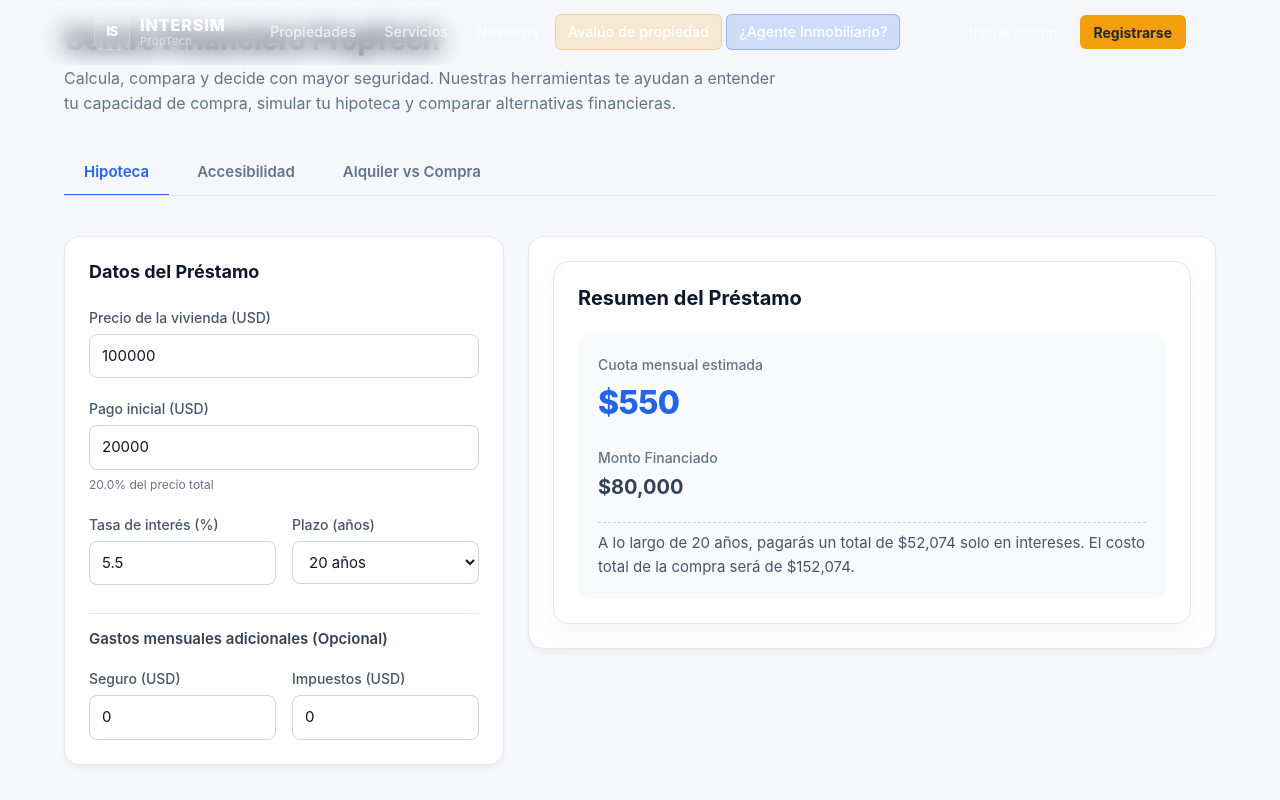
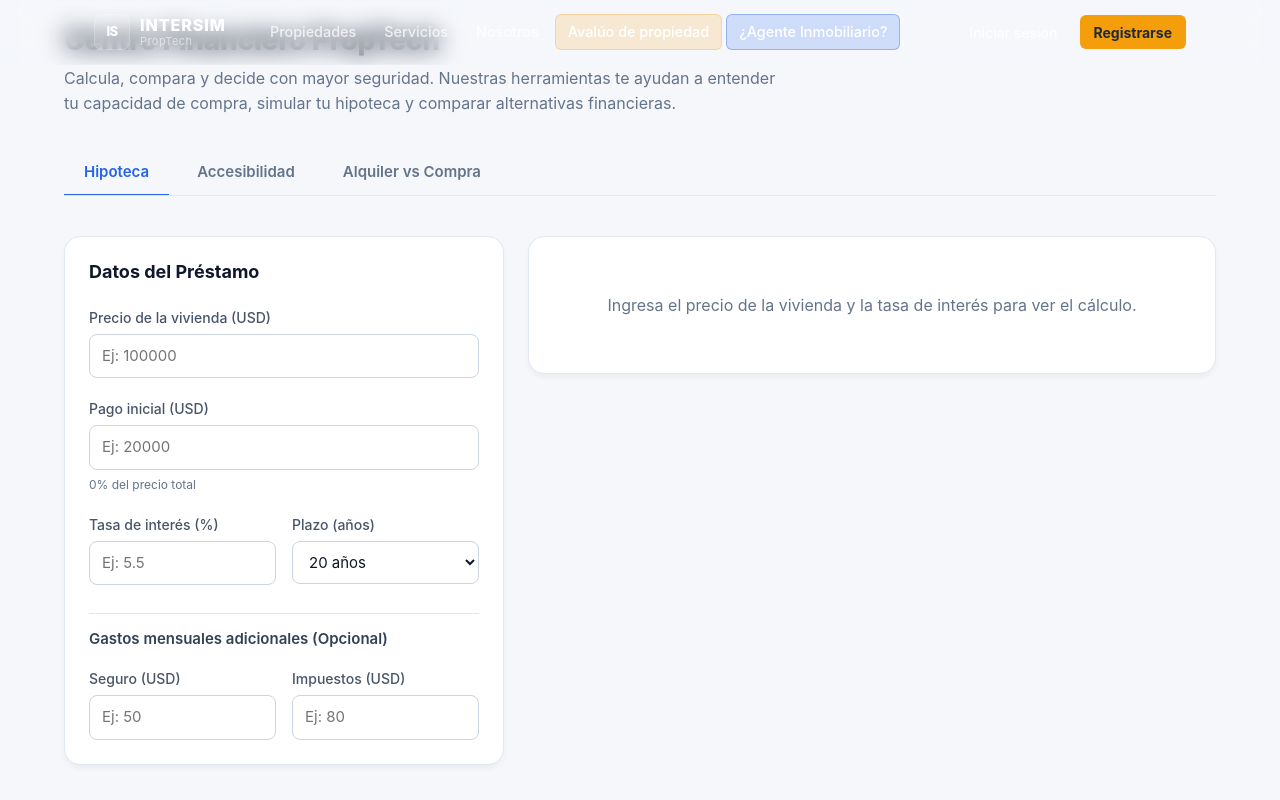
Before and after one commit to jonatan-esprella-lopez/Infraestructura-UNICRON, a React (Vite) app in the folder apps/web/: page /finanzas in a window 1280 px wide. Shown: the top 800 px of the page. Built offline with nearby package versions, Linux system fonts and the light colour scheme.

Commit message:
feat: implement Affordability, Mortgage, and Rent vs Buy calculator components

```diff
--- a/apps/web/src/modules/proptech/financial-tools/components/affordability-calculator/AffordabilityCalculator.tsx
+++ b/apps/web/src/modules/proptech/financial-tools/components/affordability-calculator/AffordabilityCalculator.tsx
@@ -5,12 +5,12 @@ import { FinancialSummaryCard } from '../financial-summary-card/FinancialSummary
 import { formatMoney } from '../../utils/format-money.util';
 
 export const AffordabilityCalculator: React.FC = () => {
-  const [input, setInput] = useState<AffordabilityCalculatorInput>({
-    grossMonthlyIncome: 5000,
-    additionalMonthlyIncome: 0,
-    monthlyDebts: 500,
-    expectedDownPayment: 20000,
-    annualInterestRate: 5.5,
+  const [input, setInput] = useState<Record<string, any>>({
+    grossMonthlyIncome: '',
+    additionalMonthlyIncome: '',
+    monthlyDebts: '',
+    expectedDownPayment: '',
+    annualInterestRate: '',
     loanTermYears: 20,
     maxDebtToIncomeRatio: 35,
     currency: 'USD',
@@ -19,12 +19,27 @@ export const AffordabilityCalculator: React.FC = () => {
   const [result, setResult] = useState<AffordabilityCalculatorResult | null>(null);
 
   useEffect(() => {
-    setResult(AffordabilityCalculatorService.calculate(input));
+    const parsedInput: AffordabilityCalculatorInput = {
+      grossMonthlyIncome: Number(input.grossMonthlyIncome) || 0,
+      additionalMonthlyIncome: Number(input.additionalMonthlyIncome) || 0,
+      monthlyDebts: Number(input.monthlyDebts) || 0,
+      expectedDownPayment: Number(input.expectedDownPayment) || 0,
+      annualInterestRate: Number(input.annualInterestRate) || 0,
+      loanTermYears: Number(input.loanTermYears) || 20,
+      maxDebtToIncomeRatio: Number(input.maxDebtToIncomeRatio) || 35,
+      currency: input.currency as any,
+    };
+
+    if (parsedInput.grossMonthlyIncome > 0 && parsedInput.annualInterestRate > 0) {
+      setResult(AffordabilityCalculatorService.calculate(parsedInput));
+    } else {
+      setResult(null);
+    }
   }, [input]);
 
   const handleNumberChange = (e: React.ChangeEvent<HTMLInputElement>) => {
     const { name, value } = e.target;
-    setInput((prev) => ({ ...prev, [name]: parseFloat(value) || 0 }));
+    setInput((prev) => ({ ...prev, [name]: value === '' ? '' : parseFloat(value) }));
   };
 
   const getRiskLabel = (level: string) => {
@@ -41,24 +56,24 @@ export const AffordabilityCalculator: React.FC = () => {
         <div className="fin-form-row">
           <div className="fin-form-group">
             <label>Ingreso Mensual Bruto ({input.currency})</label>
-            <input type="number" name="grossMonthlyIncome" value={input.grossMonthlyIncome} onChange={handleNumberChange} min={0} />
+            <input type="number" name="grossMonthlyIncome" value={input.grossMonthlyIncome} onChange={handleNumberChange} min={0} placeholder="Ej: 5000" />
           </div>
           <div className="fin-form-group">
             <label>Deudas Mensuales ({input.currency})</label>
-            <input type="number" name="monthlyDebts" value={input.monthlyDebts} onChange={handleNumberChange} min={0} />
+            <input type="number" name="monthlyDebts" value={input.monthlyDebts} onChange={handleNumberChange} min={0} placeholder="Ej: 500" />
           </div>
         </div>
 
         <div className="fin-form-group">
           <label>Ahorro para Pago Inicial ({input.currency})</label>
-          <input type="number" name="expectedDownPayment" value={input.expectedDownPayment} onChange={handleNumberChange} min={0} />
+          <input type="number" name="expectedDownPayment" value={input.expectedDownPayment} onChange={handleNumberChange} min={0} placeholder="Ej: 20000" />
         </div>
 
         <h3 className="fin-calculator__subtitle-small">Condiciones del Préstamo Esperadas</h3>
         <div className="fin-form-row">
           <div className="fin-form-group">
             <label>Tasa de interés (%)</label>
-            <input type="number" name="annualInterestRate" value={input.annualInterestRate} onChange={handleNumberChange} min={0} step="0.1" />
+            <input type="number" name="annualInterestRate" value={input.annualInterestRate} onChange={handleNumberChange} min={0} step="0.1" placeholder="Ej: 5.5" />
           </div>
 
           <div className="fin-form-group">
@@ -90,6 +105,11 @@ export const AffordabilityCalculator: React.FC = () => {
             explanation={`Con tus ingresos actuales y asumiendo un nivel de endeudamiento del ${input.maxDebtToIncomeRatio}%, la cuota mensual máxima que deberías asumir es de ${formatMoney(result.recommendedMonthlyPayment, input.currency)}.`}
           />
         )}
+        {!result && (
+          <div style={{ color: '#64748b', textAlign: 'center', padding: '2rem 0' }}>
+            Ingresa tu ingreso mensual y la tasa de interés para ver tu capacidad de compra.
+          </div>
+        )}
       </div>
     </div>
   );
--- a/apps/web/src/modules/proptech/financial-tools/components/mortgage-calculator/MortgageCalculator.tsx
+++ b/apps/web/src/modules/proptech/financial-tools/components/mortgage-calculator/MortgageCalculator.tsx
@@ -5,26 +5,42 @@ import { FinancialSummaryCard } from '../financial-summary-card/FinancialSummary
 import { formatMoney } from '../../utils/format-money.util';
 
 export const MortgageCalculator: React.FC = () => {
-  const [input, setInput] = useState<MortgageCalculatorInput>({
-    homePrice: 100000,
-    downPayment: 20000,
-    loanAmount: 0,
-    annualInterestRate: 5.5,
+  const [input, setInput] = useState<Record<string, any>>({
+    homePrice: '',
+    downPayment: '',
+    loanAmount: '',
+    annualInterestRate: '',
     loanTermYears: 20,
-    monthlyInsurance: 0,
-    monthlyTaxes: 0,
+    monthlyInsurance: '',
+    monthlyTaxes: '',
     currency: 'USD',
   });
 
   const [result, setResult] = useState<MortgageCalculatorResult | null>(null);
 
   useEffect(() => {
-    setResult(MortgageCalculatorService.calculate(input));
+    const parsedInput: MortgageCalculatorInput = {
+      homePrice: Number(input.homePrice) || 0,
+      downPayment: Number(input.downPayment) || 0,
+      loanAmount: Number(input.loanAmount) || 0,
+      annualInterestRate: Number(input.annualInterestRate) || 0,
+      loanTermYears: Number(input.loanTermYears) || 20,
+      monthlyInsurance: Number(input.monthlyInsurance) || 0,
+      monthlyTaxes: Number(input.monthlyTaxes) || 0,
+      currency: input.currency as any,
+    };
+
+    // Only calculate if main fields are filled
+    if (parsedInput.homePrice > 0 && parsedInput.annualInterestRate > 0) {
+      setResult(MortgageCalculatorService.calculate(parsedInput));
+    } else {
+      setResult(null);
+    }
   }, [input]);
 
   const handleNumberChange = (e: React.ChangeEvent<HTMLInputElement>) => {
     const { name, value } = e.target;
-    setInput((prev) => ({ ...prev, [name]: parseFloat(value) || 0 }));
+    setInput((prev) => ({ ...prev, [name]: value === '' ? '' : parseFloat(value) }));
   };
 
   return (
@@ -34,19 +50,19 @@ export const MortgageCalculator: React.FC = () => {
 
         <div className="fin-form-group">
           <label>Precio de la vivienda ({input.currency})</label>
-          <input type="number" name="homePrice" value={input.homePrice} onChange={handleNumberChange} min={0} />
+          <input type="number" name="homePrice" value={input.homePrice} onChange={handleNumberChange} min={0} placeholder="Ej: 100000" />
         </div>
 
         <div className="fin-form-group">
           <label>Pago inicial ({input.currency})</label>
-          <input type="number" name="downPayment" value={input.downPayment} onChange={handleNumberChange} min={0} />
-          <small>{input.homePrice > 0 ? ((input.downPayment / input.homePrice) * 100).toFixed(1) : 0}% del precio total</small>
+          <input type="number" name="downPayment" value={input.downPayment} onChange={handleNumberChange} min={0} placeholder="Ej: 20000" />
+          <small>{Number(input.homePrice) > 0 ? ((Number(input.downPayment) / Number(input.homePrice)) * 100).toFixed(1) : 0}% del precio total</small>
         </div>
 
         <div className="fin-form-row">
           <div className="fin-form-group">
             <label>Tasa de interés (%)</label>
-            <input type="number" name="annualInterestRate" value={input.annualInterestRate} onChange={handleNumberChange} min={0} step="0.1" />
+            <input type="number" name="annualInterestRate" value={input.annualInterestRate} onChange={handleNumberChange} min={0} step="0.1" placeholder="Ej: 5.5" />
           </div>
 
           <div className="fin-form-group">
@@ -65,11 +81,11 @@ export const MortgageCalculator: React.FC = () => {
         <div className="fin-form-row">
           <div className="fin-form-group">
             <label>Seguro ({input.currency})</label>
-            <input type="number" name="monthlyInsurance" value={input.monthlyInsurance} onChange={handleNumberChange} min={0} />
+            <input type="number" name="monthlyInsurance" value={input.monthlyInsurance} onChange={handleNumberChange} min={0} placeholder="Ej: 50" />
           </div>
           <div className="fin-form-group">
             <label>Impuestos ({input.currency})</label>
-            <input type="number" name="monthlyTaxes" value={input.monthlyTaxes} onChange={handleNumberChange} min={0} />
+            <input type="number" name="monthlyTaxes" value={input.monthlyTaxes} onChange={handleNumberChange} min={0} placeholder="Ej: 80" />
           </div>
         </div>
       </div>
@@ -82,8 +98,13 @@ export const MortgageCalculator: React.FC = () => {
             primaryValue={formatMoney(result.estimatedMonthlyPayment, input.currency)}
             secondaryLabel="Monto Financiado"
             secondaryValue={formatMoney(result.loanAmount, input.currency)}
-            explanation={`A lo largo de ${input.loanTermYears} años, pagarás un total de ${formatMoney(result.totalInterestPaid, input.currency)} solo en intereses. El costo total de la compra será de ${formatMoney(result.totalPaid + input.downPayment, input.currency)}.`}
+            explanation={`A lo largo de ${input.loanTermYears} años, pagarás un total de ${formatMoney(result.totalInterestPaid, input.currency)} solo en intereses. El costo total de la compra será de ${formatMoney(result.totalPaid + Number(input.downPayment), input.currency)}.`}
           />
+        )}
+        {!result && (
+          <div style={{ color: '#64748b', textAlign: 'center', padding: '2rem 0' }}>
+            Ingresa el precio de la vivienda y la tasa de interés para ver el cálculo.
+          </div>
         )}
       </div>
     </div>
--- a/apps/web/src/modules/proptech/financial-tools/components/rent-vs-buy-calculator/RentVsBuyCalculator.tsx
+++ b/apps/web/src/modules/proptech/financial-tools/components/rent-vs-buy-calculator/RentVsBuyCalculator.tsx
@@ -5,18 +5,18 @@ import { FinancialSummaryCard } from '../financial-summary-card/FinancialSummary
 import { formatMoney } from '../../utils/format-money.util';
 
 export const RentVsBuyCalculator: React.FC = () => {
-  const [input, setInput] = useState<RentVsBuyCalculatorInput>({
-    currentMonthlyRent: 500,
-    expectedAnnualRentIncrease: 2,
-    homePrice: 100000,
-    downPayment: 20000,
-    loanAmount: 0,
-    annualInterestRate: 5.5,
+  const [input, setInput] = useState<Record<string, any>>({
+    currentMonthlyRent: '',
+    expectedAnnualRentIncrease: '',
+    homePrice: '',
+    downPayment: '',
+    loanAmount: '',
+    annualInterestRate: '',
     loanTermYears: 20,
     annualPropertyAppreciation: 1.5,
-    expectedYearsInHome: 5,
-    annualMaintenanceCost: 1000,
-    closingCosts: 3000,
+    expectedYearsInHome: '',
+    annualMaintenanceCost: '',
+    closingCosts: '',
     sellingCostsPercentage: 5,
     currency: 'USD',
   });
@@ -24,12 +24,32 @@ export const RentVsBuyCalculator: React.FC = () => {
   const [result, setResult] = useState<RentVsBuyCalculatorResult | null>(null);
 
   useEffect(() => {
-    setResult(RentVsBuyCalculatorService.calculate(input));
+    const parsedInput: RentVsBuyCalculatorInput = {
+      currentMonthlyRent: Number(input.currentMonthlyRent) || 0,
+      expectedAnnualRentIncrease: Number(input.expectedAnnualRentIncrease) || 0,
+      homePrice: Number(input.homePrice) || 0,
+      downPayment: Number(input.downPayment) || 0,
+      loanAmount: Number(input.loanAmount) || 0,
+      annualInterestRate: Number(input.annualInterestRate) || 0,
+      loanTermYears: Number(input.loanTermYears) || 20,
+      annualPropertyAppreciation: Number(input.annualPropertyAppreciation) || 0,
+      expectedYearsInHome: Number(input.expectedYearsInHome) || 5, // fallback 5
+      annualMaintenanceCost: input.annualMaintenanceCost ? Number(input.annualMaintenanceCost) : undefined,
+      closingCosts: input.closingCosts ? Number(input.closingCosts) : undefined,
+      sellingCostsPercentage: Number(input.sellingCostsPercentage) || 0,
+      currency: input.currency as any,
+    };
+
+    if (parsedInput.homePrice > 0 && parsedInput.currentMonthlyRent > 0 && parsedInput.annualInterestRate > 0 && parsedInput.expectedYearsInHome > 0) {
+      setResult(RentVsBuyCalculatorService.calculate(parsedInput));
+    } else {
+      setResult(null);
+    }
   }, [input]);
 
   const handleNumberChange = (e: React.ChangeEvent<HTMLInputElement>) => {
     const { name, value } = e.target;
-    setInput((prev) => ({ ...prev, [name]: parseFloat(value) || 0 }));
+    setInput((prev) => ({ ...prev, [name]: value === '' ? '' : parseFloat(value) }));
   };
 
   const getRecommendationLabel = (rec: string) => {
@@ -51,11 +71,11 @@ export const RentVsBuyCalculator: React.FC = () => {
         <div className="fin-form-row">
           <div className="fin-form-group">
             <label>Alquiler Mensual ({input.currency})</label>
-            <input type="number" name="currentMonthlyRent" value={input.currentMonthlyRent} onChange={handleNumberChange} min={0} />
+            <input type="number" name="currentMonthlyRent" value={input.currentMonthlyRent} onChange={handleNumberChange} min={0} placeholder="Ej: 500" />
           </div>
           <div className="fin-form-group">
             <label>Aumento Anual (%)</label>
-            <input type="number" name="expectedAnnualRentIncrease" value={input.expectedAnnualRentIncrease} onChange={handleNumberChange} min={0} step="0.1" />
+            <input type="number" name="expectedAnnualRentIncrease" value={input.expectedAnnualRentIncrease} onChange={handleNumberChange} min={0} step="0.1" placeholder="Ej: 2" />
           </div>
         </div>
 
@@ -63,18 +83,18 @@ export const RentVsBuyCalculator: React.FC = () => {
         <div className="fin-form-row">
           <div className="fin-form-group">
             <label>Precio de Vivienda ({input.currency})</label>
-            <input type="number" name="homePrice" value={input.homePrice} onChange={handleNumberChange} min={0} />
+            <input type="number" name="homePrice" value={input.homePrice} onChange={handleNumberChange} min={0} placeholder="Ej: 100000" />
           </div>
           <div className="fin-form-group">
             <label>Pago Inicial ({input.currency})</label>
-            <input type="number" name="downPayment" value={input.downPayment} onChange={handleNumberChange} min={0} />
+            <input type="number" name="downPayment" value={input.downPayment} onChange={handleNumberChange} min={0} placeholder="Ej: 20000" />
           </div>
         </div>
 
         <div className="fin-form-row">
           <div className="fin-form-group">
             <label>Tasa de interés (%)</label>
-            <input type="number" name="annualInterestRate" value={input.annualInterestRate} onChange={handleNumberChange} min={0} step="0.1" />
+            <input type="number" name="annualInterestRate" value={input.annualInterestRate} onChange={handleNumberChange} min={0} step="0.1" placeholder="Ej: 5.5" />
           </div>
           <div className="fin-form-group">
             <label>Plazo (años)</label>
@@ -90,7 +110,7 @@ export const RentVsBuyCalculator: React.FC = () => {
         <h3 className="fin-calculator__subtitle-small">Proyección</h3>
         <div className="fin-form-group">
           <label>Años previstos viviendo en la casa</label>
-          <input type="number" name="expectedYearsInHome" value={input.expectedYearsInHome} onChange={handleNumberChange} min={1} max={input.loanTermYears} />
+          <input type="number" name="expectedYearsInHome" value={input.expectedYearsInHome} onChange={handleNumberChange} min={1} max={input.loanTermYears || 30} placeholder="Ej: 5" />
         </div>
       </div>
 
@@ -122,6 +142,11 @@ export const RentVsBuyCalculator: React.FC = () => {
             </div>
           </div>
         )}
+        {!result && (
+          <div style={{ color: '#64748b', textAlign: 'center', padding: '2rem 0' }}>
+            Ingresa el precio de la vivienda, alquiler actual, años previstos y la tasa de interés para comparar las opciones.
+          </div>
+        )}
       </div>
     </div>
   );
```
